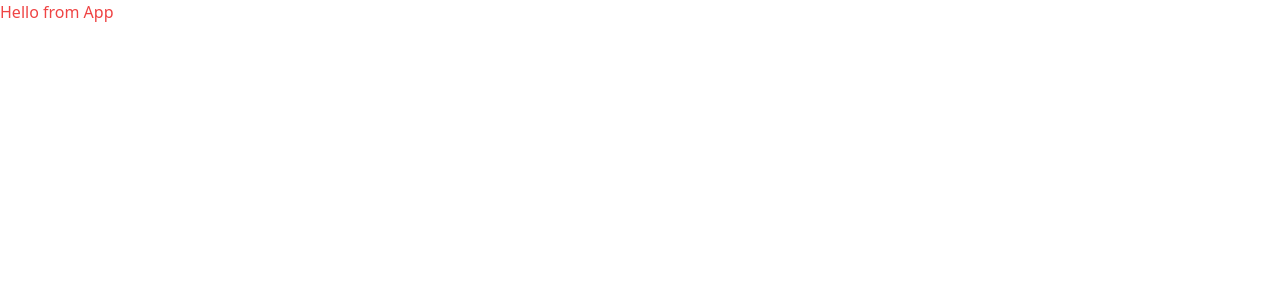
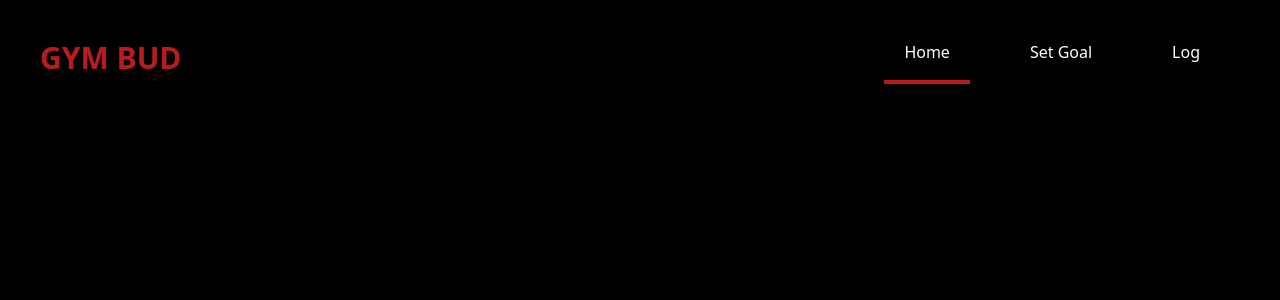
Before and after one commit to mithunsai/gym-bud-fe, a React (Create React App) app: page / in a window 1280 px wide. Shown: the top 300 px of the page. Built offline with nearby package versions, Linux system fonts and the light colour scheme.

Commit message:
creates nav bar

```diff
--- a/src/App.jsx
+++ b/src/App.jsx
@@ -1,9 +1,13 @@
 import { Outlet } from "react-router-dom"
+import Navbar from "./components/Navbar"
 
 function App() {
     return <>
-        <h1 className="text-red-500">Hello from App</h1>
-        <Outlet />
+        <div className="bg-black h-screen text-white p-10">
+            <Navbar />
+            <Outlet />
+        </div>
+
     </>
 }
 
--- a/src/components/Navbar.jsx
+++ b/src/components/Navbar.jsx
@@ -1,6 +1,22 @@
-function Navbar(){
+import { useState } from "react"
+import { Link } from "react-router-dom"
+
+function Navbar() {
+    const [activePage, setActivePage] = useState('home')
+    function pageChange(page) {
+        setActivePage(page)
+    }
     return <>
-
+        <div>
+            <nav className="flex justify-between">
+                <h1 className="basis-1/6 font-bold text-red-700 text-3xl">GYM BUD</h1>
+                <ul className="basis-2/6 flex justify-end">
+                    <Link className={`px-5 mx-5 pb-4 cursor-pointer ${activePage === 'home' && 'border-b-4 border-b-red-700'}`} onClick={() => { pageChange('home') }} to={"home"}>Home</Link>
+                    <Link className={`px-5 mx-5 pb-4 cursor-pointer ${activePage === 'set_goal' && 'border-b-4 border-b-red-700'}`} onClick={() => { pageChange('set_goal') }} to={"home"}>Set Goal</Link>
+                    <Link className={`px-5 mx-5 pb-4 cursor-pointer ${activePage === 'log' && 'border-b-4 border-b-red-700'}`} onClick={() => { pageChange('log') }} to={"home"}>Log</Link>
+                </ul>
+            </nav>
+        </div>
     </>
 }
 
```
